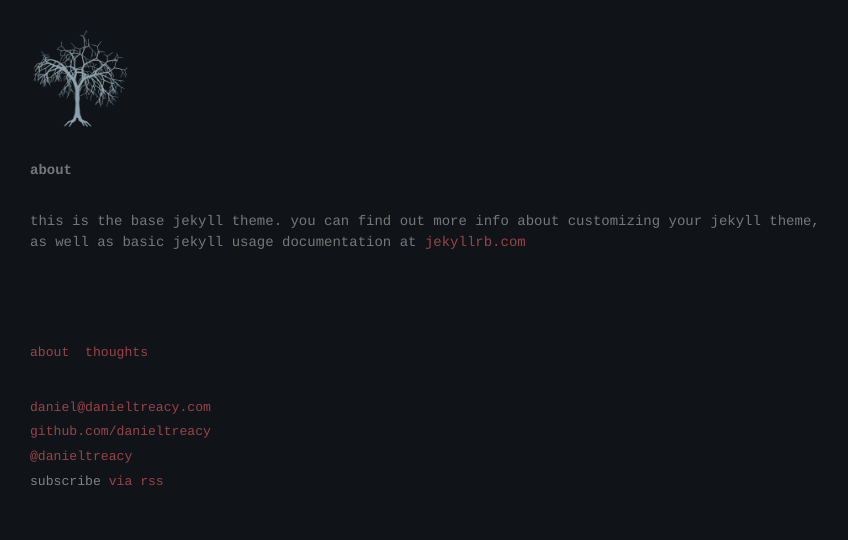
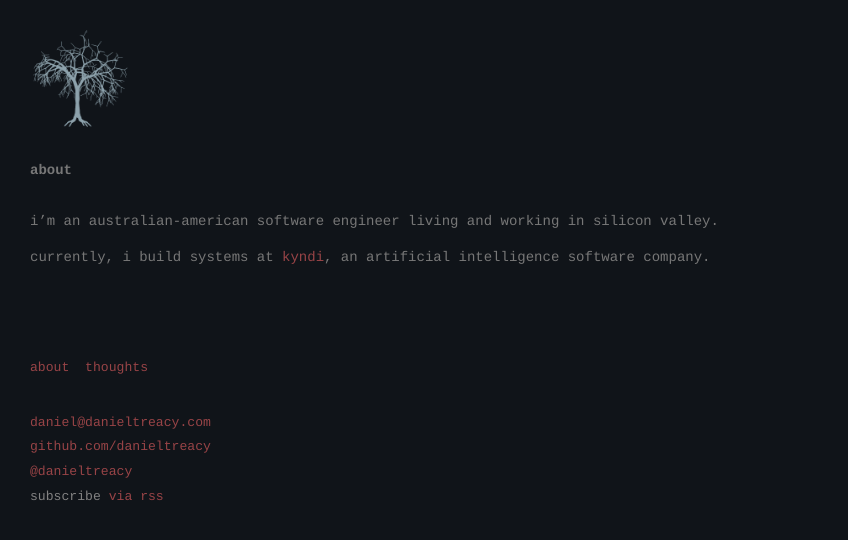
Before and after one commit to danieltreacy/danieltreacy.github.com, a Jekyll site: the page built from about.md, in a window 1280 px wide. Shown: the top 540 px of the page, without its empty margins (0-848 px from the left). Built offline with Jekyll 4.4.1, drawn with Linux system fonts in a browser that asks for light colours.

Commit message:
about page

```diff
--- a/about.md
+++ b/about.md
@@ -4,4 +4,6 @@ title: About
 permalink: /about/
 ---
 
-This is the base Jekyll theme. You can find out more info about customizing your Jekyll theme, as well as basic Jekyll usage documentation at [jekyllrb.com](https://jekyllrb.com/)
+I'm an Australian-American software engineer living and working in Silicon Valley.
+
+Currently, I build systems at [Kyndi](http://www.kyndi.com), an artificial intelligence software company.
```
